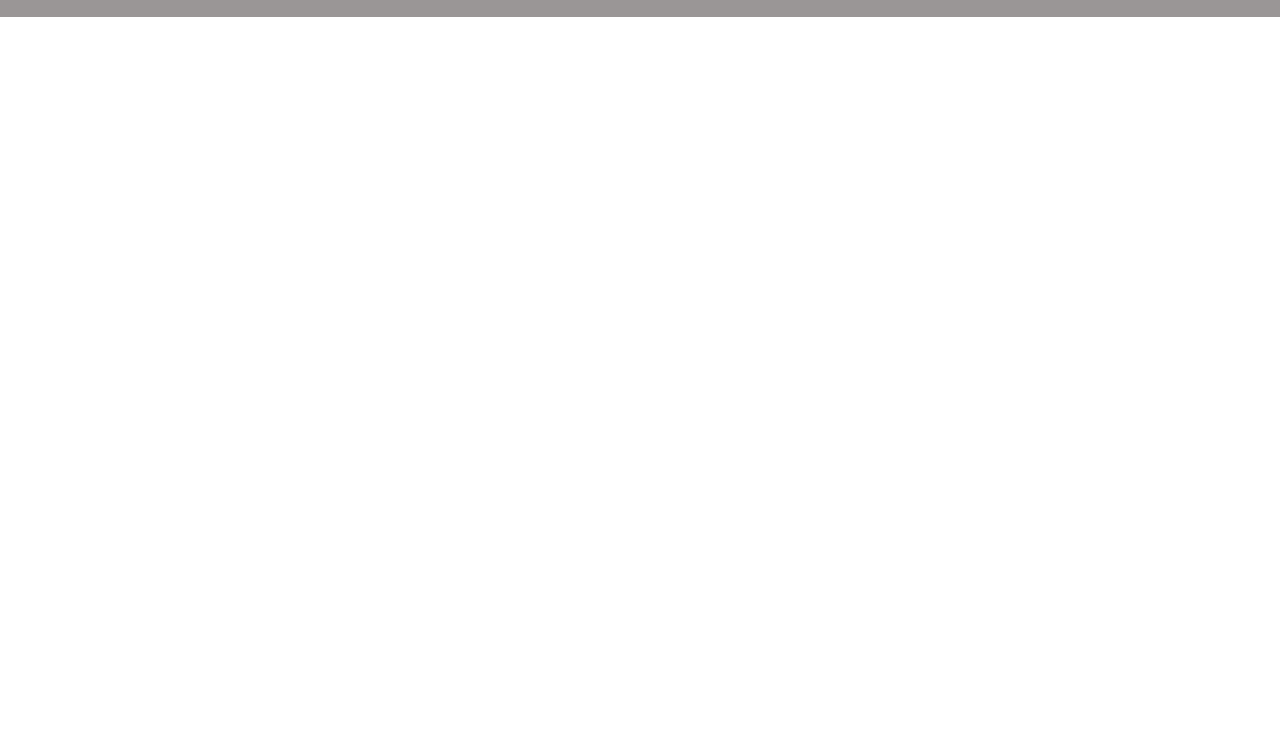
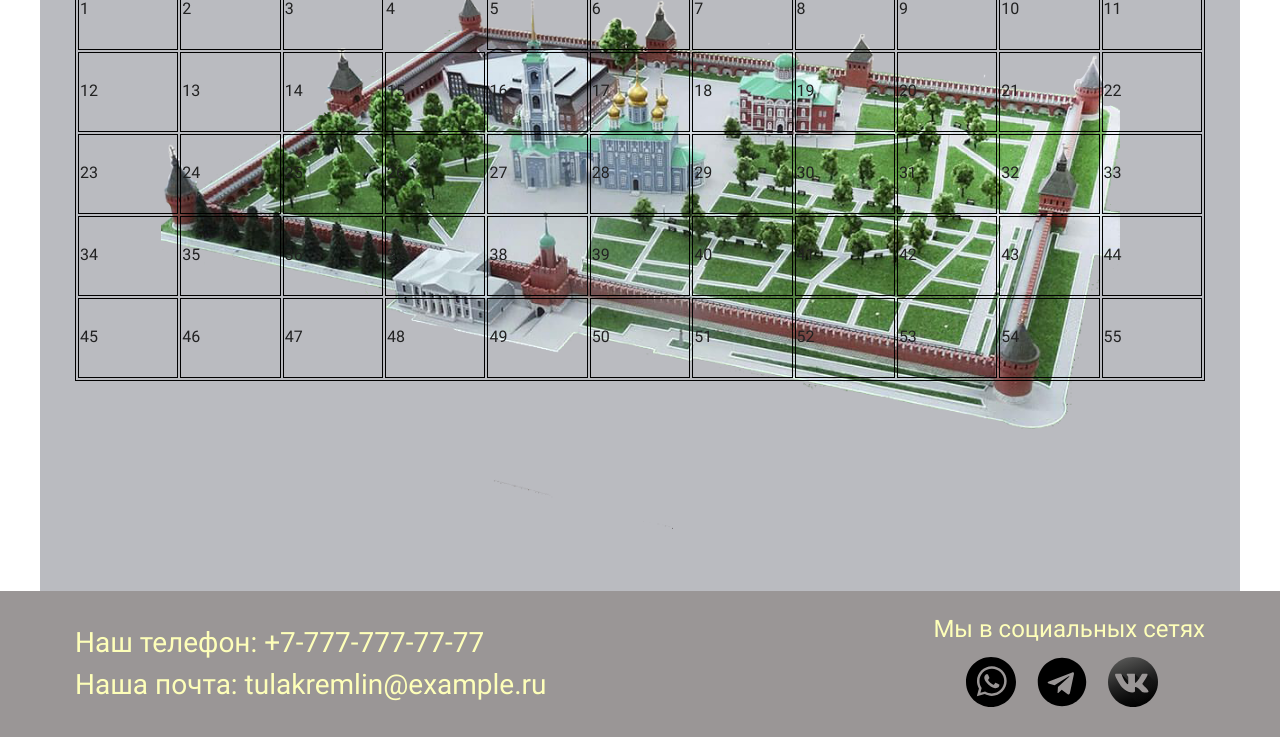
Before and after one commit to PavelKuprianov/tula_kremlin, a plain HTML site: page interactive.html in a window 1280 px wide. Shown: the part 316-1053 px from the top of the page. Before the commit the page ends 800 px from the top, so only its background shows below. Drawn offline with Linux system fonts and the light colour scheme.

Commit message:
map-interactive

```diff
--- a/interactive.html
+++ b/interactive.html
@@ -24,7 +24,76 @@
   </header>
 
   <main class="main container">
-    <h1 class="big-title">Инерактивная схема Тульского Кремля</h1>
+    <h1 class="big-title">Интерактивная схема Тульского кремля</h1>
+    <section class="scheme">
+      <table class="table">
+        <tr class="tr">
+          <td class="td">1</td>
+          <td class="td">2</td>
+          <td class="td">3</td>
+          <td class="tdtd-hover" data-number="4">4</td>
+          <td class="td">5</td>
+          <td class="td td-hover" data-number="6">6</td>
+          <td class="td">7</td>
+          <td class="td">8</td>
+          <td class="td">9</td>
+          <td class="td">10</td>
+          <td class="td">11</td>
+        </tr>
+        <tr class="tr">
+          <td class="td">12</td>
+          <td class="td">13</td>
+          <td class="td td-hover" data-number="14">14</td>
+          <td class="td td-hover" data-number="15">15</td>
+          <td class="td td-hover" data-number="15">16</td>
+          <td class="td">17</td>
+          <td class="td td-hover" data-number="18">18</td>
+          <td class="td td-hover" data-number="19">19</td>
+          <td class="td">20</td>
+          <td class="td">21</td>
+          <td class="td td-hover" data-number="22">22</td>
+        </tr>
+        <tr class="tr">
+          <td class="td td-hover" data-number="23">23</td>
+          <td class="td">24</td>
+          <td class="td">25</td>
+          <td class="td">26</td>
+          <td class="td td-hover" data-number="27">27</td>
+          <td class="td td-hover" data-number="27">28</td>
+          <td class="td">29</td>
+          <td class="td">30</td>
+          <td class="td">31</td>
+          <td class="td td-hover" data-number="33">32</td>
+          <td class="td td-hover" data-number="33">33</td>
+        </tr>
+        <tr class="tr">
+          <td class="td td-hover" data-number="23">34</td>
+          <td class="td">35</td>
+          <td class="td">36</td>
+          <td class="td td-hover" data-number="37">37</td>
+          <td class="td td-hover" data-number="38">38</td>
+          <td class="td">39</td>
+          <td class="td">40</td>
+          <td class="td">41</td>
+          <td class="td">42</td>
+          <td class="td">43</td>
+          <td class="td">44</td>
+        </tr>
+        <tr class="tr">
+          <td class="td">45</td>
+          <td class="td">46</td>
+          <td class="td">47</td>
+          <td class="td td-hover" data-number="37">48</td>
+          <td class="td td-hover" data-number="38">49</td>
+          <td class="td">50</td>
+          <td class="td">51</td>
+          <td class="td">52</td>
+          <td class="td">53</td>
+          <td class="td td-hover" data-number="54">54</td>
+          <td class="td">55</td>
+        </tr>
+      </table>
+    </section>
   </main>
 
   <footer class="footer-field">
--- a/style/style.css
+++ b/style/style.css
@@ -71,10 +71,6 @@
 .text {
   margin-bottom: 20px;
   font-size: 20px;
-}
-
-.main__sity {
-
 }
 
 .main__sity_img {
@@ -170,3 +166,167 @@
   transform: scale(1.1);
   box-shadow: 0 0 8px 5px;
 }
+
+.main.container {
+  background-color: #babbc0;
+}
+.scheme {
+  position: relative;
+  width: 100%;
+  height: 90vh;
+  background-color: #babbc0;
+  background-image: url(../img/sheme.png);
+  background-size: contain;
+  background-repeat: no-repeat;
+  background-position: center;
+}
+
+.table {
+  padding-top: 12vh;
+  width: 100%;
+  border: 1px solid #000;
+}
+
+.tr {
+  position: relative;
+  height: 10vh;
+  border: 1px solid #000;
+}
+
+.td {
+  border: 1px solid #000;
+}
+
+.td-hover {
+  cursor: pointer;
+}
+
+td[data-number="4"]:hover::before {
+  content: "Наугольная башня";
+  position: absolute;
+  top: 0;
+  font-size: 22px;
+  font-weight: 700;
+  color: #FEFFB9;
+  text-shadow: #28281CFF 3px 3px 3px;
+}
+
+td[data-number="6"]:hover::before {
+  content: "Башня водяных ворот";
+  position: absolute;
+  top: 0;
+  font-size: 22px;
+  font-weight: 700;
+  color: #FEFFB9;
+  text-shadow: #28281CFF 3px 3px 3px;
+}
+
+td[data-number="19"]:hover::before {
+  content: "Башня На погребу";
+  position: absolute;
+  top: 0;
+  font-size: 22px;
+  font-weight: 700;
+  color: #FEFFB9;
+  text-shadow: #28281CFF 3px 3px 3px;
+}
+
+td[data-number="22"]:hover::before {
+  content: "Ивановская башня";
+  position: absolute;
+  top: 0;
+  font-size: 22px;
+  font-weight: 700;
+  color: #FEFFB9;
+  text-shadow: #28281CFF 3px 3px 3px;
+}
+
+td[data-number="33"]:hover::before {
+  content: "Башня Ивановских ворот";
+  position: absolute;
+  top: 0;
+  font-size: 22px;
+  font-weight: 700;
+  color: #FEFFB9;
+  text-shadow: #28281CFF 3px 3px 3px;
+}
+
+td[data-number="54"]:hover::before {
+  content: "Никитская башня";
+  position: absolute;
+  top: 0;
+  font-size: 22px;
+  font-weight: 700;
+  color: #FEFFB9;
+  text-shadow: #28281CFF 3px 3px 3px;
+}
+
+td[data-number="38"]:hover::before {
+  content: "Башня Одоевских ворот";
+  position: absolute;
+  top: 0;
+  font-size: 22px;
+  font-weight: 700;
+  color: #FEFFB9;
+  text-shadow: #28281CFF 3px 3px 3px;
+}
+
+td[data-number="23"]:hover::before {
+  content: "Спасская башня";
+  position: absolute;
+  top: 0;
+  font-size: 22px;
+  font-weight: 700;
+  color: #FEFFB9;
+  text-shadow: #28281CFF 3px 3px 3px;
+}
+
+td[data-number="14"]:hover::before {
+  content: "Башня Пятницких ворот";
+  position: absolute;
+  top: 0;
+  font-size: 22px;
+  font-weight: 700;
+  color: #FEFFB9;
+  text-shadow: #28281CFF 3px 3px 3px;
+}
+
+td[data-number="18"]:hover::before {
+  content: "Богоявленский собор";
+  position: absolute;
+  top: 0;
+  font-size: 22px;
+  color: #FEFFB9;
+  font-weight: 700;
+  text-shadow: #28281CFF 3px 3px 3px;
+}
+
+td[data-number="27"]:hover::before {
+  content: "Успенский собор";
+  position: absolute;
+  top: 0;
+  font-size: 22px;
+  font-weight: 700;
+  color: #FEFFB9;
+  text-shadow: #28281CFF 3px 3px 3px;
+}
+
+td[data-number="15"]:hover::before {
+  content: "Музейно-выставочный комплекс";
+  position: absolute;
+  top: 0;
+  font-size: 22px;
+  font-weight: 700;
+  color: #FEFFB9;
+  text-shadow: #28281CFF 3px 3px 3px;
+}
+
+td[data-number="37"]:hover::before {
+  content: 'Музей "Тульские самовары"';
+  position: absolute;
+  top: 0;
+  font-size: 22px;
+  font-weight: 700;
+  color: #FEFFB9;
+  text-shadow: #28281CFF 3px 3px 3px;
+}
```
Also changed, not shown: img/img-446.jpg (deleted), img/plan_kreml.jpg (deleted), img/sheme.png (added).
